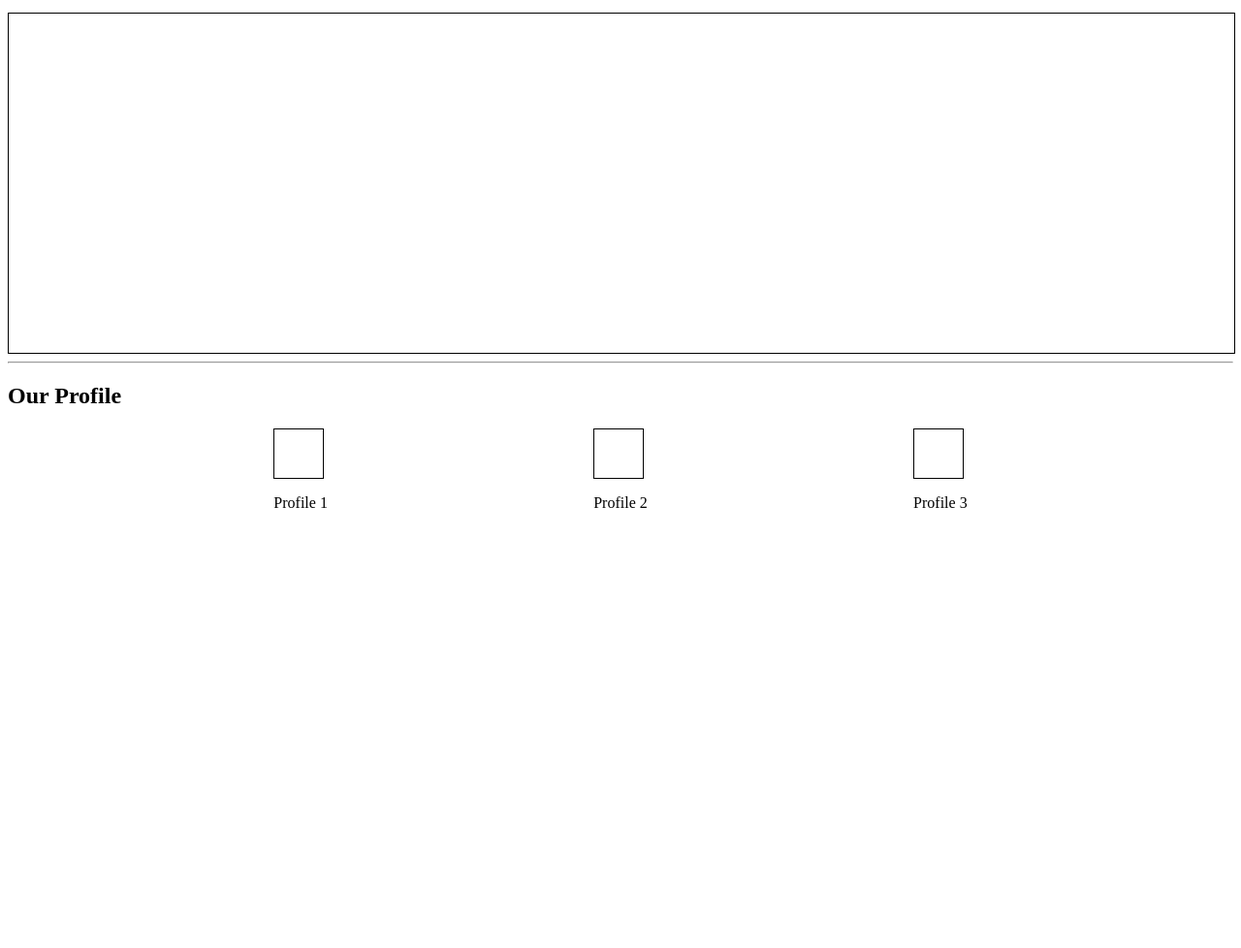
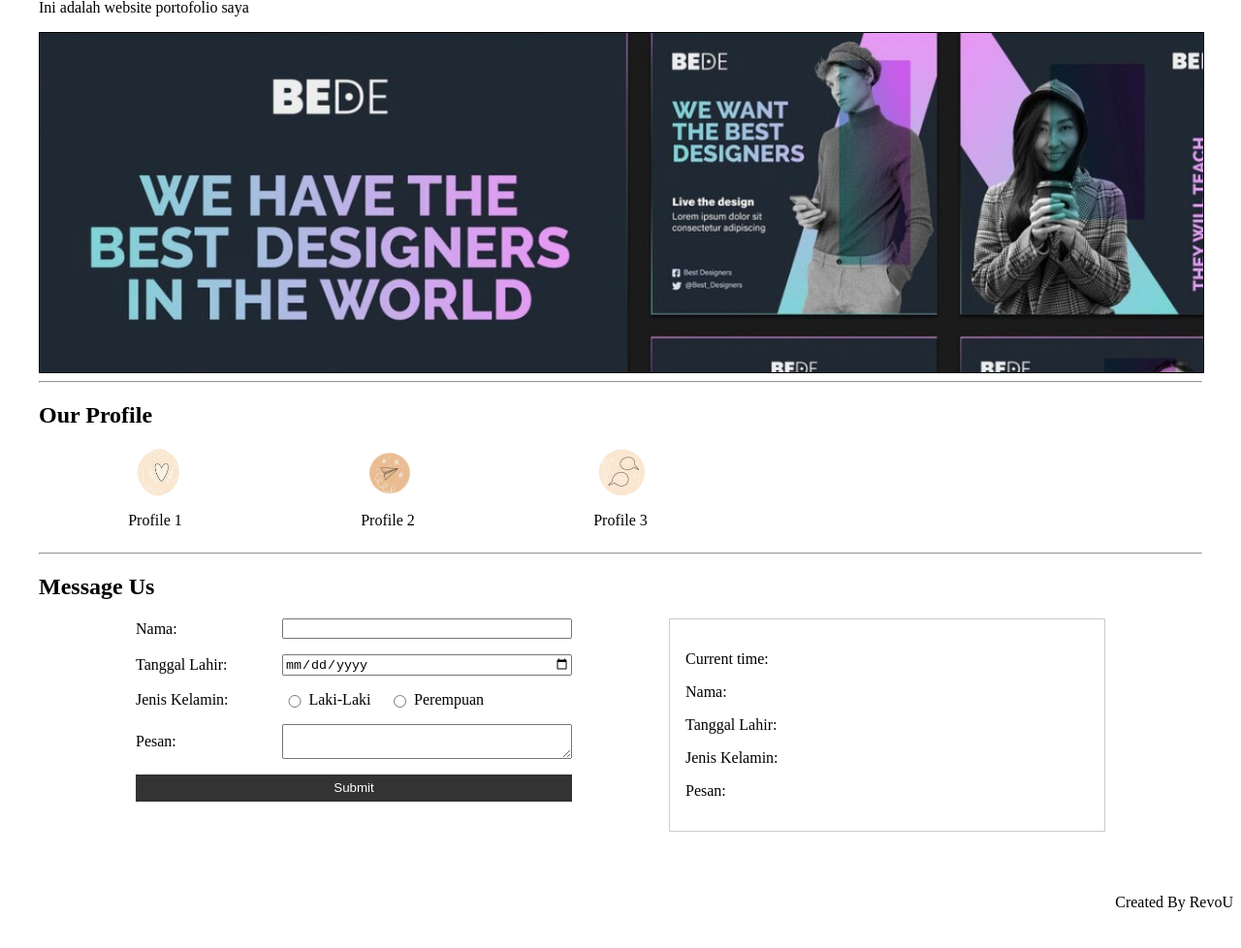
Before and after one commit to revou-fundamental-course/fundamental-riyanti14, a plain HTML site: page index.html in a window 1280 px wide. Shown: the part 158-1136 px from the top of the page at 97% size. Before the commit the page ends 800 px from the top, so only its background shows below. Drawn offline with Linux system fonts and the light colour scheme.

Commit message:
config website

```diff
--- a/css/style.css
+++ b/css/style.css
@@ -1,26 +1,38 @@
 /*ini CSS*/
 
+main{
+    padding: 32px;
+}
 .nav-container{
     display: flex;
     justify-content: space-between;
     align-items: center;
 }
+
 .logo-icon {
     height: 50px;
     width: 50px;
-    border: 1px solid;
+
+
+    background-image: url(../assets/logo.png);
+    background-size: cover;
+    border-radius: 50%;
 }
 
 nav>a{
     padding-left: 32px;
     padding-right: 32px;
     border: 1px solid;
+
 }
 
 .banner-container{
     height: 350px;
     width: 100%;
     border: 1px solid;
+    background-size: cover;
+    background-image: url(../assets/portofolio.png);
+
 }
 
 .profile-content{
@@ -30,10 +42,94 @@ nav>a{
 
 .profile-item{
     text-align: center;
+    flex: 1;
+    text-align: -webkit-center;
 }
 
 .profile-icon{
     height: 50px;
     width: 50px;
-    border: 1px solid;
+
+    background-size: cover;
+    border-radius: 50%;
 }
+.profil-1{
+    background-image: url(../assets/1.png);
+}
+.profil-2{
+    background-image: url(../assets/2.png);
+}
+.profil-3{
+    background-image: url(../assets/3.png);
+}
+
+.divider{
+    flex: 2;
+}
+
+.form-container {
+    display: flex;
+    justify-content: space-between;
+    align-items: flex-start;
+    max-width: 1000px;
+    margin: 0 auto;
+    text-align: left;
+}
+
+form {
+    width: 45%;
+}
+
+.form-group {
+    display: flex;
+    align-items: center;
+    margin-bottom: 1em;
+}
+
+.form-group label {
+    width: 30%;
+    margin-right: 1em;
+}
+
+.form-group input,
+.form-group textarea {
+    flex: 1;
+}
+
+.gender-options {
+    display: flex;
+    align-items: center;
+}
+
+.gender-options input {
+    margin-right: 0.5em;
+}
+
+.gender-options label {
+    margin-right: 1em;
+}
+
+button {
+    display: block;
+    width: 100%;
+    padding: 0.5em;
+    background-color: #333;
+    color: white;
+    border: none;
+    cursor: pointer;
+}
+
+footer{
+    color: black;
+    text-align: right;
+    padding: 1em 0;
+}
+
+#submitted-data {
+    width: 45%;
+    text-align: left;
+    padding-left: 2em;
+    border: 1px solid #ccc;
+    padding: 1em;
+    box-sizing: border-box;
+}
--- a/index.html
+++ b/index.html
@@ -5,20 +5,18 @@
     <meta name="viewport" content="width=device-width, initial-scale=1.0">
     <title>Portofolio Riyanti</title>
     <link rel="stylesheet" href="css/style.css">
+
 </head>
 <body>
     <header class="nav-container">
         <div class="logo-icon"></div>
-
         <nav>
             <a>Home</a>
-            <a>Our Profile</a>
-            <a>Portofolio</a>
-            <a>Massage Us</a>
+            <a href="#our-profile">Our Profile</a>
+            <a href="#banner-container">Portfolio</a>
+            <a href="#message-us">Message Us</a>
         </nav>
     </header>
-    <hr />
-
     <main>
         <section>
             <header>
@@ -31,30 +29,70 @@
                 <div class="banner-container"></div>
             </article>
         </section>
-
         <hr />
 
-        <section>
+        <section id="our-profile">
             <header>
                 <h1>Our Profile</h1>
             </header>
             <article class="profile-content">
                 <div class="profile-item">
-                    <div class="profile-icon"></div>
+                    <div class="profile-icon profil-1"></div>
                     <p>Profile 1</p>
                 </div>
                 <div class="profile-item">
-                    <div class="profile-icon"></div>
+                    <div class="profile-icon profil-2"></div>
                     <p>Profile 2</p>
                 </div>
                 <div class="profile-item">
-                    <div class="profile-icon"></div>
+                    <div class="profile-icon profil-3"></div>
                     <p>Profile 3</p>
                 </div>
-
+                <div class="divider"></div>
             </article>
         </section>
+        <hr />
+
+        <section id="message-us" class="message-us">
+            <h2>Message Us</h2>
+            <div class="form-container">
+                <form id="message-form">
+                    <div class="form-group">
+                        <label for="name">Nama:</label>
+                        <input type="text" id="name" name="name" required>
+                    </div>
+                    <div class="form-group">
+                        <label for="dob">Tanggal Lahir:</label>
+                        <input type="date" id="dob" name="dob" required>
+                    </div>
+                    <div class="form-group">
+                        <label>Jenis Kelamin:</label>
+                        <div class="gender-options">
+                            <input type="radio" id="male" name="gender" value="Laki-Laki" required>
+                            <label for="male">Laki-Laki</label>
+                            <input type="radio" id="female" name="gender" value="Perempuan" required>
+                            <label for="female">Perempuan</label>
+                        </div>
+                    </div>
+                    <div class="form-group">
+                        <label for="message">Pesan:</label>
+                        <textarea id="message" name="message" required></textarea>
+                    </div>
+                    <button type="submit">Submit</button>
+                </form>
+                <div id="submitted-data">
+                    <p>Current time: <span id="current-time"></span></p>
+                    <p>Nama: <span id="submitted-name"></span></p>
+                    <p>Tanggal Lahir: <span id="submitted-dob"></span></p>
+                    <p>Jenis Kelamin: <span id="submitted-gender"></span></p>
+                    <p>Pesan: <span id="submitted-message"></span></p>
+                </div>
+            </div>
+        </section>
     </main>
-
+    <footer>
+        <p>Created By RevoU</p>
+    </footer>
+    <script src="js/script.js"></script>
 </body>
 </html>
--- a/js/script.js
+++ b/js/script.js
@@ -1 +1,24 @@
-//ini javascript
+document.addEventListener("DOMContentLoaded", function() {
+
+    // Form validation and display submitted data
+    document.getElementById("message-form").addEventListener("submit", function(event) {
+        event.preventDefault();
+
+        const name = document.getElementById("name").value;
+        const dob = document.getElementById("dob").value;
+        const gender = document.querySelector('input[name="gender"]:checked').value;
+        const message = document.getElementById("message").value;
+
+        if (name && dob && gender && message) {
+            const currentTime = new Date().toLocaleString();
+
+            document.getElementById("current-time").innerText = currentTime;
+            document.getElementById("submitted-name").innerText = name;
+            document.getElementById("submitted-dob").innerText = dob;
+            document.getElementById("submitted-gender").innerText = gender;
+            document.getElementById("submitted-message").innerText = message;
+        } else {
+            alert("Please fill in all fields.");
+        }
+    });
+});
```
Also changed, not shown: assets/1.png (added), assets/2.png (added), assets/3.png (added), assets/logo.png (added), assets/portofolio.png (added).
